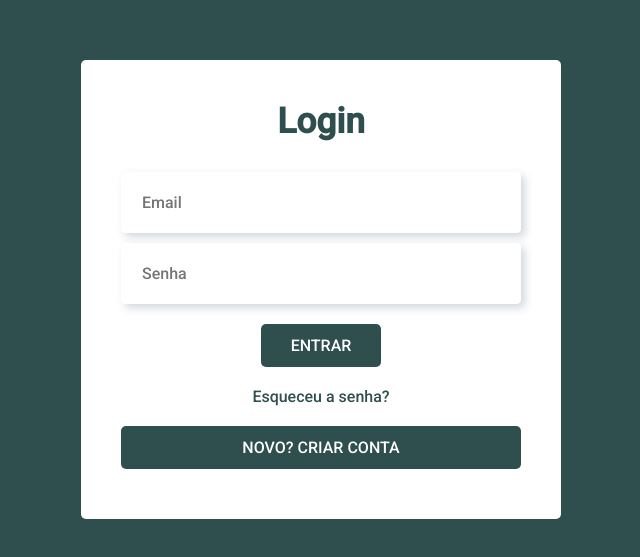
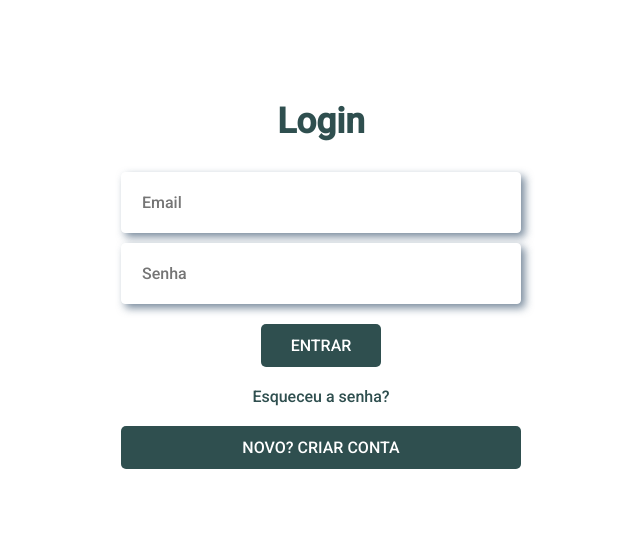
Before and after one commit to MathLouren/Rede-social, a Vue app: page / in a window 1280 px wide. Shown: the part 111-668 px from the top of the page, without its empty margins (319-959 px from the left). Built offline with nearby package versions, Linux system fonts and the light colour scheme.

Commit message:
detalhes

```diff
--- a/src/App.vue
+++ b/src/App.vue
@@ -19,6 +19,11 @@ export default{
 
 <style>
 @import url('https://fonts.googleapis.com/css2?family=Roboto:wght@100;300;500&display=swap');
+
+  #app{
+    margin: auto;
+    width: 80vw;
+  }
 
   *{
     margin: 0;
@@ -50,7 +55,7 @@ export default{
   input{
     display: block;
     width: 400px;
-    box-shadow: 4px 4px 8px rgba(30, 60, 90, 0.2);
+    box-shadow: 4px 4px 8px rgba(30, 60, 90, 0.6);
     padding: 20px;
     border: none;
     border-radius: 4px;
@@ -104,9 +109,17 @@ export default{
     opacity: 0;
   }
 
+  .modal-enter{
+    transform: translate3d(0,-10px,0);
+  }
+
+  .modal-leave-to{
+    transform: translate3d(0,0px,0);
+  }
+
   .modal-enter-active,
-  .modal-leave-to{
-    transition: opacity 0.3s;
+  .modal-leave-active{
+    transition: all 0.2s;
   }
 
 
--- a/src/views/Login.vue
+++ b/src/views/Login.vue
@@ -36,18 +36,12 @@ export default {
 
 
     .container_login{
-        width: 100vw;
+        width: 100%;
         height: 100vh;
-        background: darkslategray;
         display: flex;
         justify-content: center;
         align-items: center;
-    }
-
-    .login{
-        background: #fff;
-        padding: 30px 40px;
-        border-radius: 5px;
+        color: darkslategray;
     }
 
     .esqueceu{
--- a/src/views/Registrar.vue
+++ b/src/views/Registrar.vue
@@ -33,14 +33,10 @@ export default {
 
 <style scoped>
 
-body{
-    background-color: darkslategray;
-}
 
 .container_resgister{
-    width: 100vw;
+    width: 100%;
     height: 100vh;
-    background: darkslategray;
     display: flex;
     justify-content: center;
     align-items: center;
--- a/src/views/usuario/EditarUsuario.vue
+++ b/src/views/usuario/EditarUsuario.vue
@@ -45,7 +45,6 @@ export default {
 
   .user_info{
     display: block;
-    margin-top: 20px;
     background-color: #fff;
     padding: 20px 50px;
     border-radius: 5px;
--- a/src/views/usuario/Usuario.vue
+++ b/src/views/usuario/Usuario.vue
@@ -39,7 +39,7 @@ export default {
 
 .slidenav{
   padding: 0 10px;
-  width: 10%;
+  width: 15%;
   display: flex;
 }
 
--- a/src/views/usuario/UsuarioPerfil.vue
+++ b/src/views/usuario/UsuarioPerfil.vue
@@ -21,7 +21,7 @@ export default {
 
 .banner{
   margin: 10px;
-  width: 800px;
+  width: 50%;
   height: 200px;
   border: 1px solid #000;
 }
```
